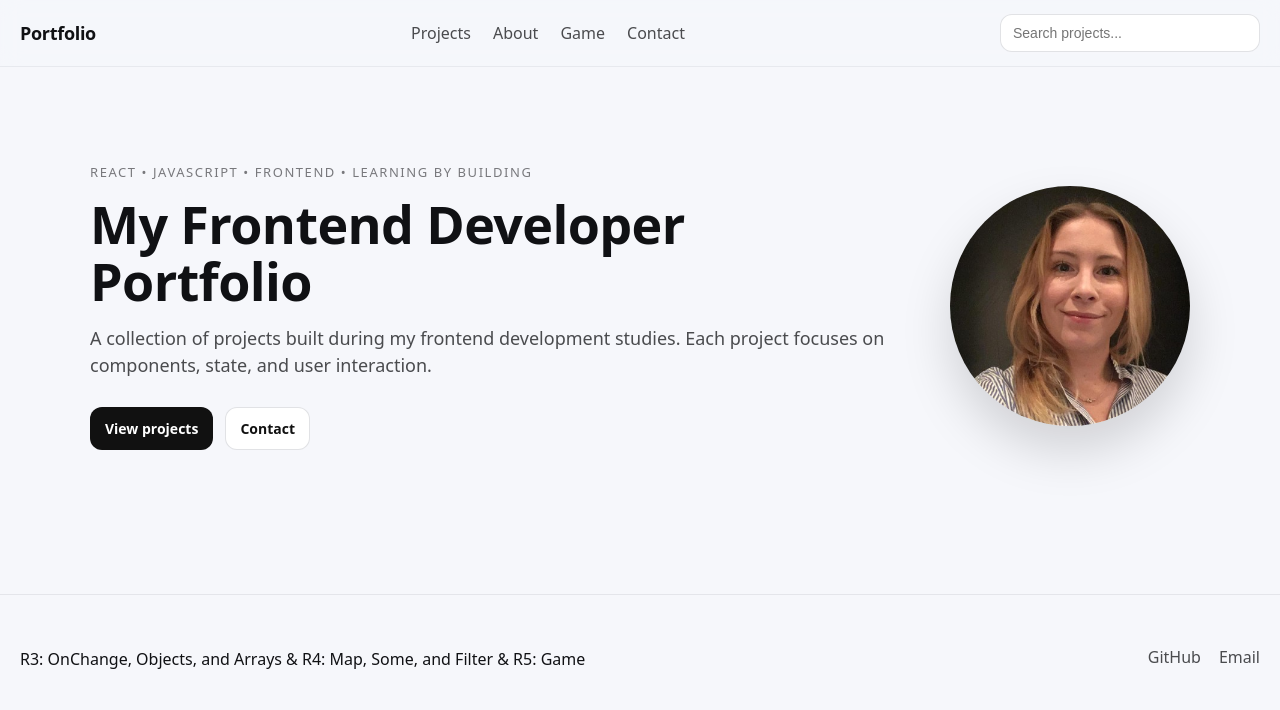
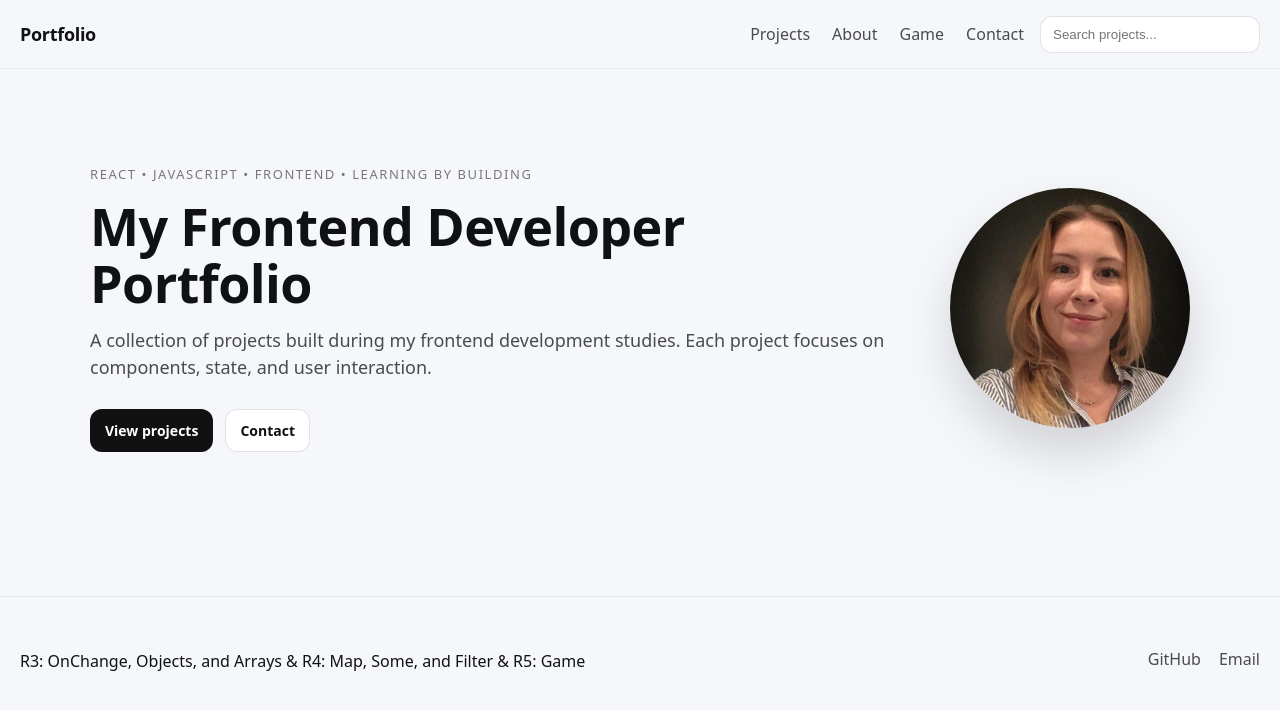
Before and after one commit to unsworthemily/portfolio-react, a React (Vite) app: page / in a window 1280 px wide. Shown: the top 710 px of the page. Built offline with nearby package versions, Linux system fonts and the light colour scheme.

Commit message:
Improve project layout width

```diff
--- a/src/components/Navbar.css
+++ b/src/components/Navbar.css
@@ -11,8 +11,8 @@
   display: flex;
   align-items: center;
   justify-content: space-between;
-  gap: 18px;
-  padding: 14px 0;
+  height: 68px;
+  gap: 16px;
 }
 
 /* Brand */
@@ -27,9 +27,8 @@
 /* Links */
 .nav__links {
   display: flex;
-  align-items: center;
   gap: 22px;
-  flex-wrap: wrap;
+  margin-left: auto; /* trycker länkarna åt höger */
 }
 
 .nav__links a {
@@ -64,14 +63,11 @@
 
 /* Search */
 .nav__search {
-  width: 260px;
-  max-width: 38vw;
+  width: 220px;
   padding: 10px 12px;
   border-radius: 12px;
   border: 1px solid rgba(15, 23, 42, 0.12);
   background: #fff;
-  font-size: 14px;
-  outline: none;
 }
 
 .nav__search:focus {
```
